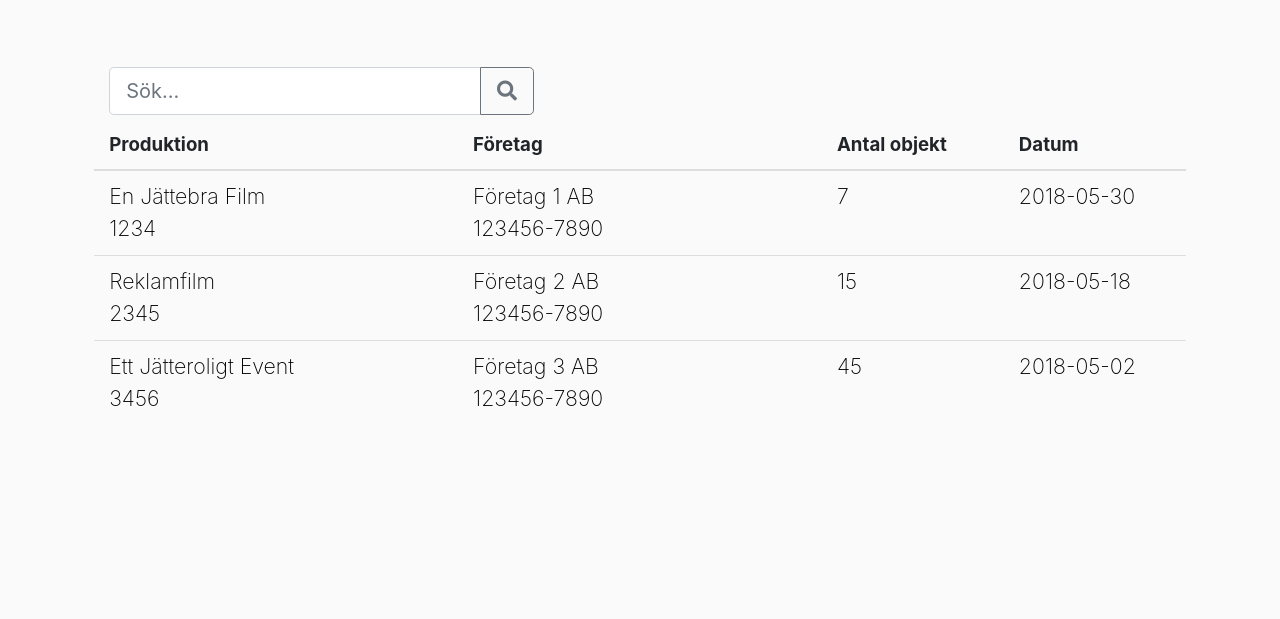
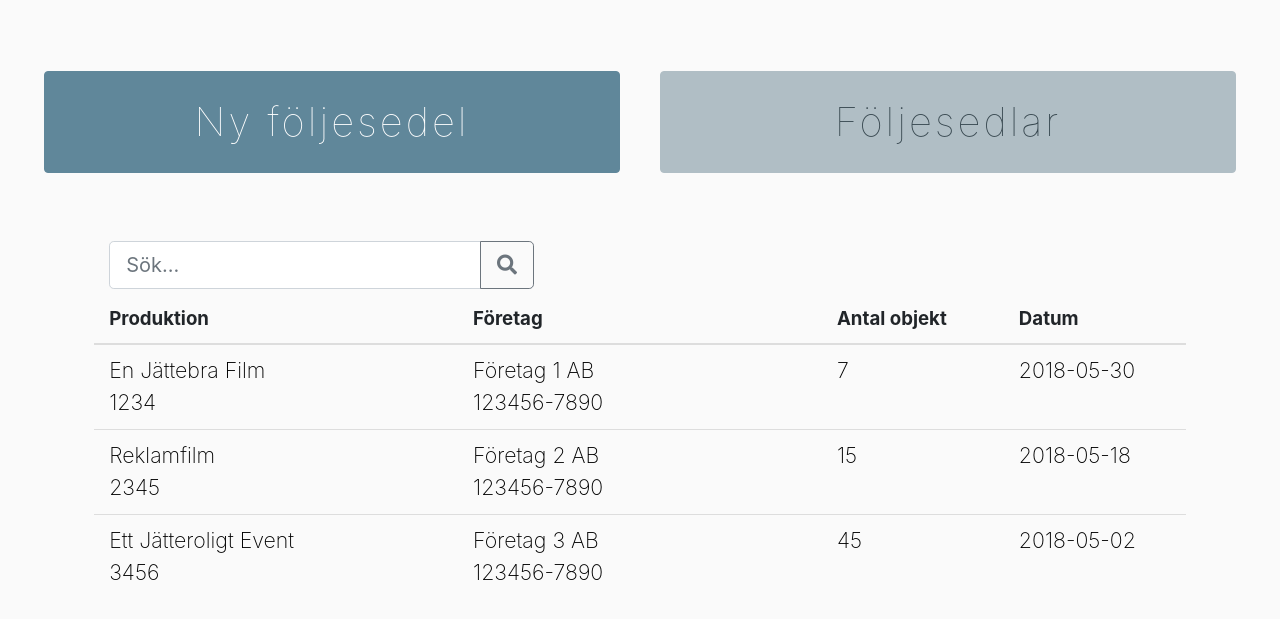
Before and after one commit to mariawestling/svt-mag4, a plain HTML site: page returns.html in a window 1280 px wide. Shown: the part 109-728 px from the top of the page. Drawn offline with nearby package versions, Linux system fonts and the light colour scheme.

Commit message:
Merge of renting and return

```diff
--- a/returns-style.css
+++ b/returns-style.css
@@ -79,6 +79,30 @@ a:link {
   margin-top: 20px;
 }
 
+.renting-options {
+  display: flex;
+  flex-direction: row;
+  align-items: center;
+  justify-content: center;
+  margin-bottom: 2em;
+}
+
+.btn-primary {
+  width: 45%;
+  padding: 0.5em;
+  margin: 0.5em;
+  font-size: 2.5em;
+  background-color: #B0BEC5;
+  border-color: #B0BEC5;
+  color: #37474F;
+  font-weight: lighter;
+  letter-spacing: 3px;
+}
+
+.btn-primary.active {
+  background-color: #60879A !important;
+  border-color: #60879A !important;
+}
 
 
 
--- a/returns.html
+++ b/returns.html
@@ -27,6 +27,11 @@
 	        <button class="fas fa-bars iconbuttons"></button>
 	      </div>
 	    </div>
+
+    <div class="renting-options">
+        <button class="btn btn-primary active" id="oneFolje" onClick="oneRenting()">Ny följesedel</button>
+        <button class="btn btn-primary" id="allFolje" onClick="allRenting()">Följesedlar</button>
+    </div>
 
 		<div class="row justify-content-md-center">
 			<div class="col-md-10">
```
Also changed, not shown: renting.html (+9 -7 lines).
